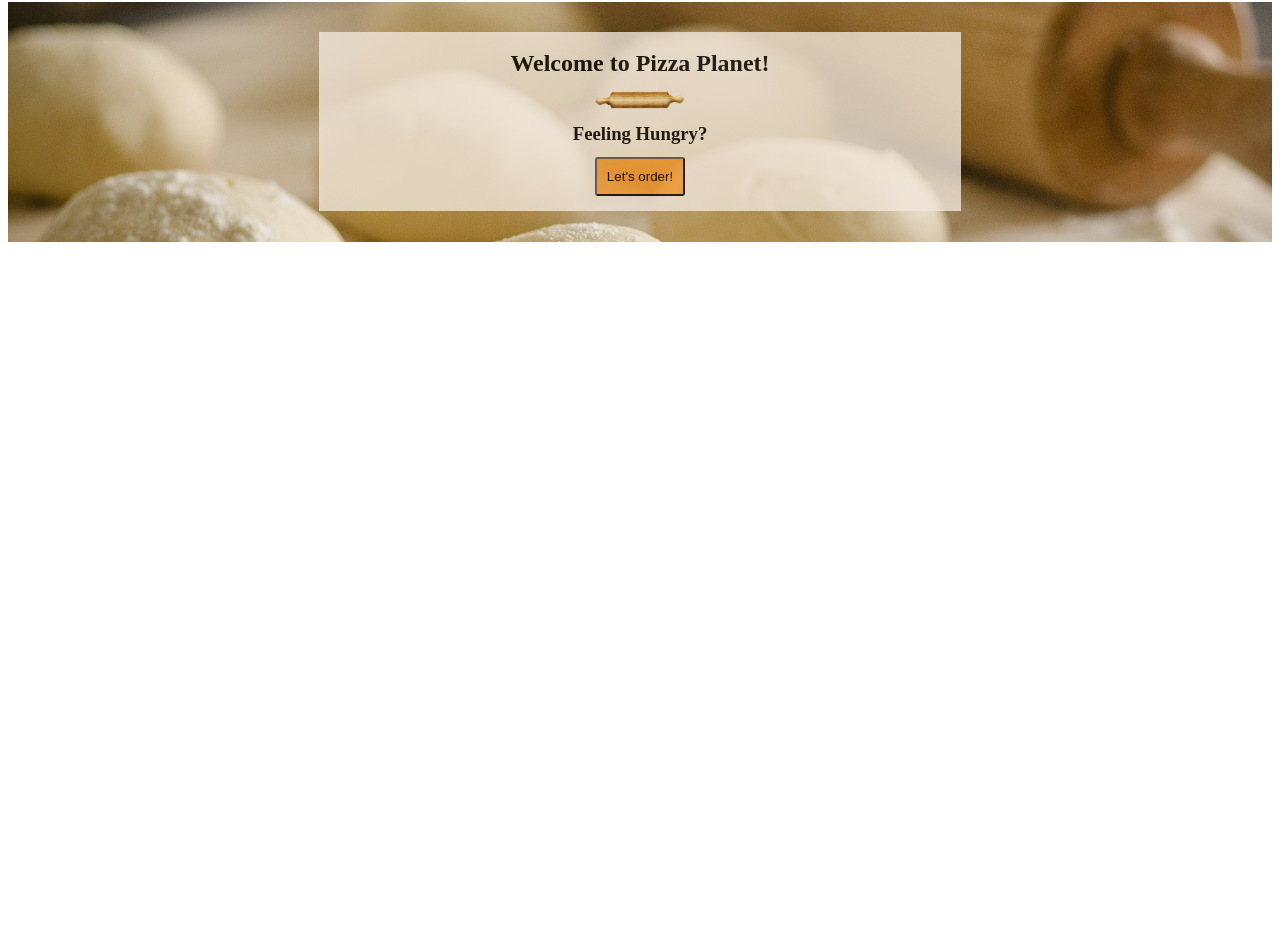
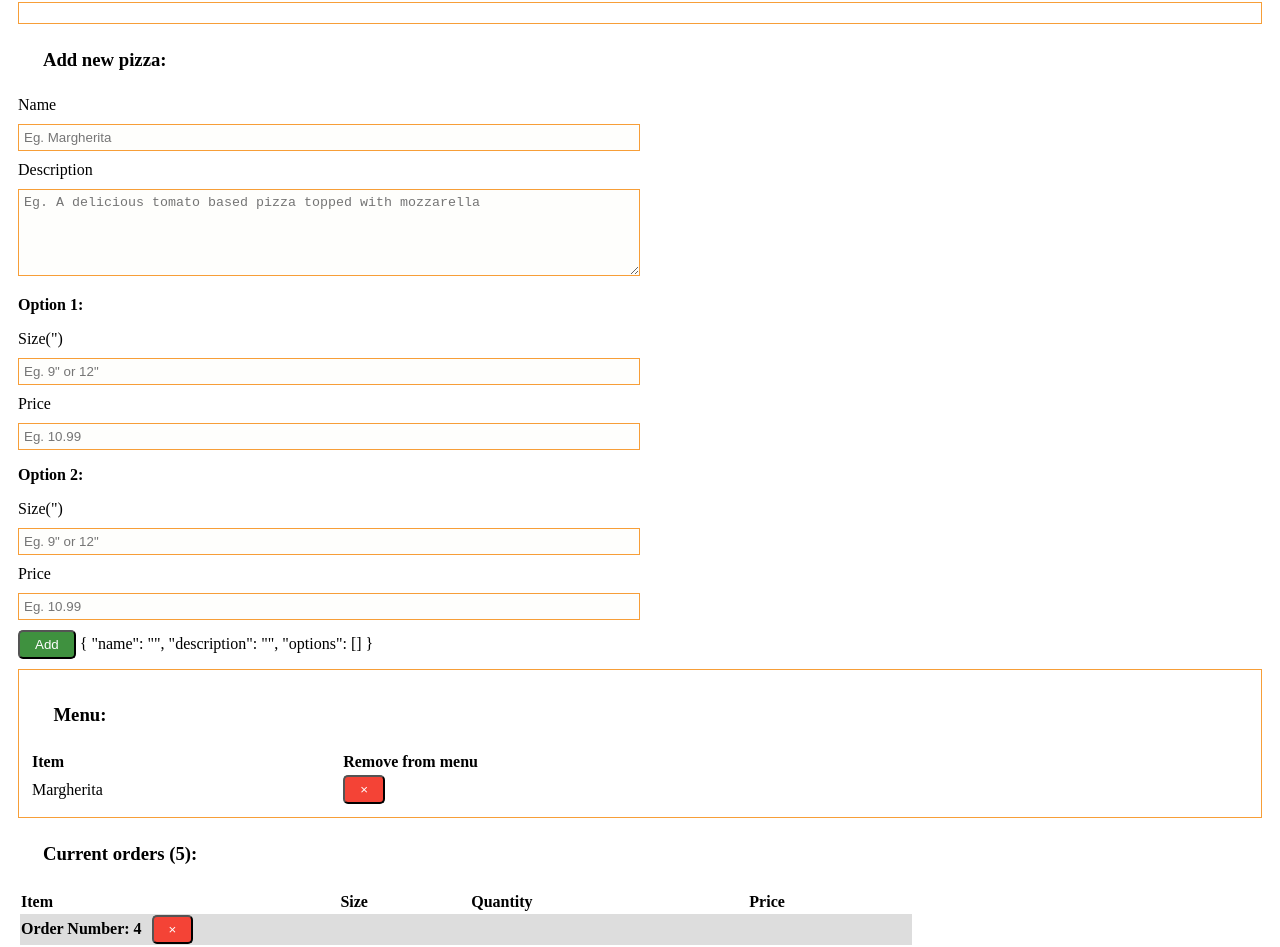
Before and after one commit to enguyen807/PizzaCreator, a Vue app: page /admin in a window 1280 px wide. Shown: the part 394-1341 px from the top of the page. Before the commit the page ends 800 px from the top, so only its background shows below. Built offline with nearby package versions, Linux system fonts and the light colour scheme.

Commit message:
Add admin section

```diff
--- /dev/null
+++ b/src/components/PizzaForm/PizzaForm.vue
@@ -0,0 +1,83 @@
+<template>
+  <form action="">
+    <h3>Add new pizza:</h3>
+    <div class="form-group">
+      <label for="name">Name</label>
+      <input
+        type="text"
+        id="name"
+        v-model="newPizza.name"
+        placeholder="Eg. Margherita"
+      />
+    </div>
+    <div class="form-group">
+      <label for="description">Description</label>
+      <textarea
+        type="text"
+        id="description"
+        v-model="newPizza.description"
+        rows="5"
+        placeholder="Eg. A delicious tomato based pizza topped with mozzarella"
+      ></textarea>
+    </div>
+    <PizzaOption option-name="Option 1" @option-input="handleOptionInput" />
+    <PizzaOption option-name="Option 2" @option-input="handleOptionInput" />
+    <button type="button" class="btn_green" @click="handleNewPizzaForm">
+      Add
+    </button>
+    {{ newPizza }}
+  </form>
+</template>
+
+<script>
+import PizzaOption from "@/components/PizzaForm/PizzaOption.vue";
+
+export default {
+  name: "addNewPizza",
+  components: {
+    PizzaOption,
+  },
+  data() {
+    return {
+      newPizza: {
+        name: "",
+        description: "",
+        options: [],
+      },
+    };
+  },
+  methods: {
+    handleOptionInput(event) {
+      this.newPizza.options.push(event);
+    },
+    handleNewPizzaForm() {},
+  },
+};
+</script>
+
+<style>
+.form-group {
+  margin: 10px 0;
+}
+
+label {
+  display: block;
+  margin: 0 0 10px 0;
+}
+
+input,
+textarea {
+  width: 50%;
+  padding: 5px;
+  box-sizing: border-box;
+  background: rgb(254, 254, 252);
+  border: solid 1px #f79e38;
+}
+
+button.btn_green {
+  background: rgb(63, 145, 63);
+  color: white;
+  padding: 5px 15px;
+  border-radius: 5px;
+}
+</style>
--- /dev/null
+++ b/src/components/PizzaForm/PizzaOption.vue
@@ -0,0 +1,63 @@
+<template>
+  <div>
+    <p>
+      <strong>{{ optionName }}:</strong>
+    </p>
+    <div class="form-group">
+      <label for="size">Size(")</label>
+      <input
+        type="number"
+        id="size"
+        v-model.lazy="option.size"
+        placeholder='Eg. 9" or 12"'
+      />
+    </div>
+    <div class="form-group">
+      <label for="price">Price</label>
+      <input
+        type="number"
+        id="price"
+        v-model.lazy="option.price"
+        placeholder="Eg. 10.99"
+      />
+    </div>
+  </div>
+</template>
+
+<script>
+export default {
+  props: {
+    optionName: {
+      type: String,
+      required: true,
+    },
+  },
+  data() {
+    return {
+      option: {
+        size: "",
+        price: "",
+      },
+    };
+  },
+  watch: {
+    option: {
+      deep: true,
+      handler() {
+        const { size, price } = this.option;
+
+        if (size && price) {
+          this.$emit("option-input", {
+            size: +size,
+            price: parseFloat(price).toFixed(2),
+          });
+        }
+      },
+    },
+  },
+  methods: {},
+};
+</script>
+
+<style>
+</style>
--- a/src/router/index.js
+++ b/src/router/index.js
@@ -1,6 +1,7 @@
 import Vue from "vue";
 import VueRouter from "vue-router";
 import Home from "../views/Home.vue";
+import Admin from "../views/Admin/Admin.vue";
 
 Vue.use(VueRouter);
 
@@ -27,9 +28,15 @@ const routes = [
     component: () =>
       import(/* webpackChunkName: "about" */ "../views/About.vue"),
   },
+  {
+    path: "/admin",
+    name: "Admin",
+    component: Admin,
+  },
 ];
 
 const router = new VueRouter({
+  mode: "history",
   routes,
 });
 
--- /dev/null
+++ b/src/views/Admin/Admin.vue
@@ -0,0 +1,95 @@
+<template>
+  <div class="admin_wrapper">
+    <div class="current_user_wrapper"></div>
+    <NewPizzaForm />
+    <div class="menu_wrapper">
+      <h3>Menu:</h3>
+      <table>
+        <thead>
+          <tr>
+            <th>Item</th>
+            <th>Remove from menu</th>
+          </tr>
+        </thead>
+        <tbody>
+          <tr>
+            <td>Margherita</td>
+            <td><button type="button" class="btn_red">&times;</button></td>
+          </tr>
+        </tbody>
+      </table>
+    </div>
+    <div class="orders_wrapper">
+      <h3>Current orders (5):</h3>
+      <table>
+        <thead>
+          <tr>
+            <th>Item</th>
+            <th>Size</th>
+            <th>Quantity</th>
+            <th>Price</th>
+          </tr>
+        </thead>
+        <tbody>
+          <tr class="order_number">
+            <th colspan="4">
+              <strong>Order Number: 4</strong>
+              <button type="button" class="btn_red">&times;</button>
+            </th>
+          </tr>
+          <tr>
+            <td>Margherita</td>
+            <td>9"</td>
+            <td>2</td>
+            <td>$13</td>
+          </tr>
+        </tbody>
+      </table>
+    </div>
+  </div>
+</template>
+
+<script>
+import NewPizzaForm from "@/components/PizzaForm/PizzaForm.vue";
+
+export default {
+  name: "Admin",
+  components: {
+    NewPizzaForm,
+  },
+};
+</script>
+
+<style scoped>
+.admin_wrapper {
+  margin: 10px;
+}
+
+.current_user_wrapper,
+.order_wrapper,
+.menu_wrapper {
+  margin: 10px 0;
+  padding: 10px;
+  border: solid 1px #f79e38;
+}
+
+table {
+  text-align: left;
+  width: 70vw;
+}
+
+.order_number th {
+  background: #ddd;
+}
+
+.order_number button {
+  margin: 0 10px;
+}
+
+.btn_red {
+  background: #f44336;
+  color: white;
+  padding: 5px 15px;
+  border-radius: 5px;
+}
+</style>
```
